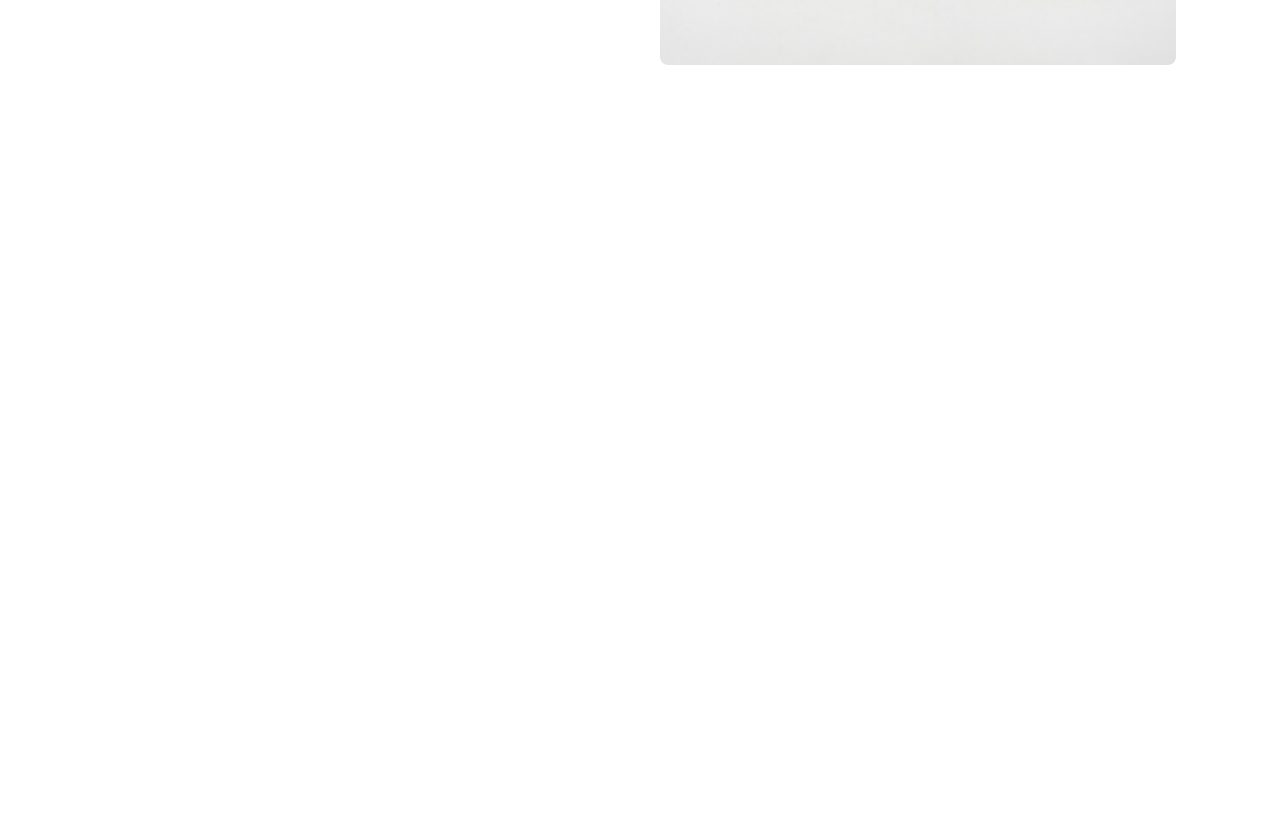
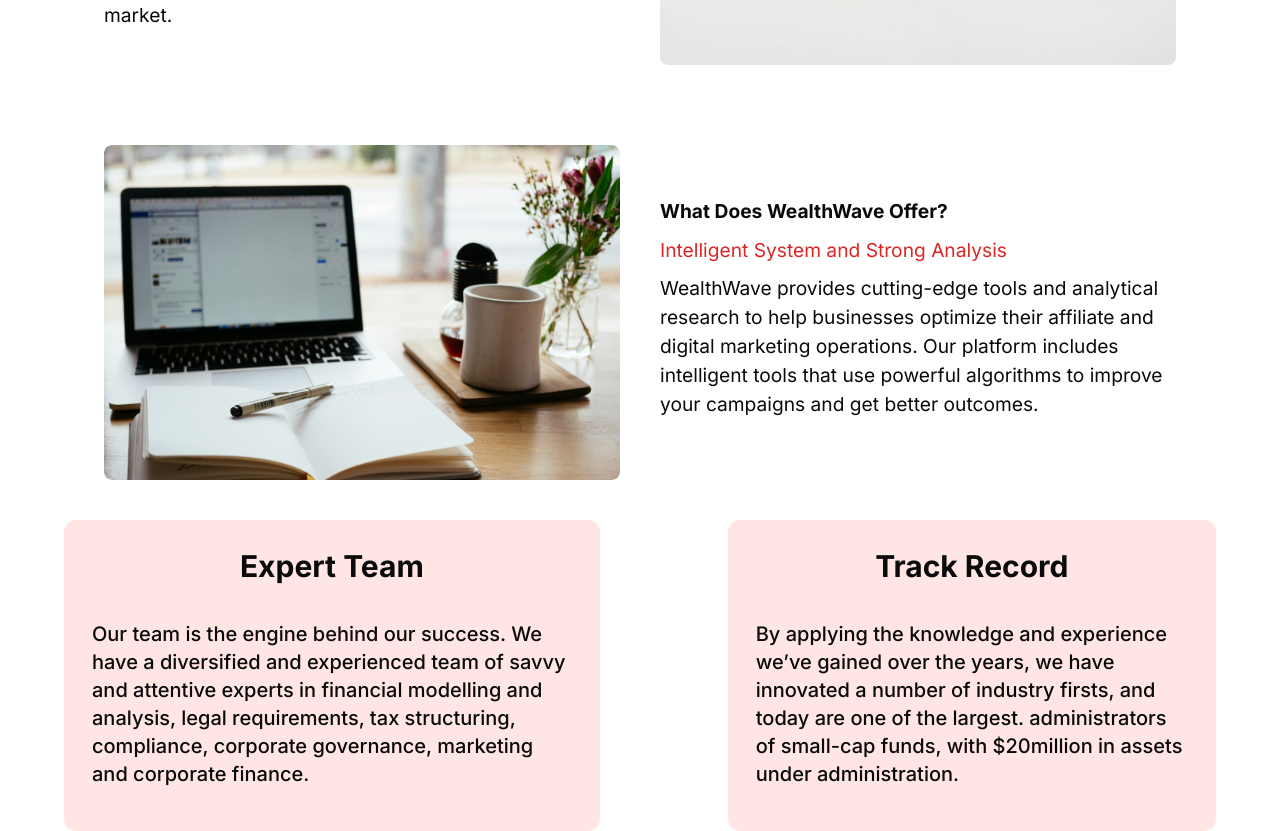
Before and after one commit to Dakjebbin/Wealthwave, a React (Vite) app: page / in a window 1280 px wide. Shown: the part 1658-2489 px from the top of the page. Before the commit the page ends 1763 px from the top, so only its background shows below. Built offline with nearby package versions, Linux system fonts and the light colour scheme; no server answers; a web font is replaced by a local one.

Commit message:
more ui updates

```diff
--- a/src/assets/assest.js
+++ b/src/assets/assest.js
@@ -3,6 +3,7 @@
 import earn from "./Vector.png"
 import time from "./typcn_time.png"
 import about_image from "./Rectangle 32.png"
+import about_image_2 from "./unsplash_FHnnjk1Yj7Y.png"
 
 
 export const assets = {
@@ -10,5 +11,6 @@
     books,
     earn,
     time,
-    about_image
+    about_image,
+    about_image_2
 }
--- a/src/components/AboutUs.jsx
+++ b/src/components/AboutUs.jsx
@@ -4,7 +4,7 @@
 
 const AboutUs = () => {
   return (
-    <section>
+    <section id="about_us">
       <div className="our-courses">
         <hr />
       <span> About Us</span>
@@ -32,6 +32,56 @@
           </div>
         </div>
       </div>
+
+
+      <div className="hero">
+        <div className="hero-container">
+        <div className="image">
+            <img
+              src={assets.about_image_2}
+              alt="Sagar's Photo"
+            />
+          </div>
+          <div className="description-2">
+            <p className="text-left font-bold">
+            What Does WealthWave Offer?
+            </p>
+            <p className="text-red-600">
+           Intelligent System and Strong Analysis
+            </p>
+            <p>
+            WealthWave provides cutting-edge tools and analytical research to help
+            businesses optimize their affiliate and digital marketing operations.
+             Our platform includes intelligent tools that use powerful algorithms to
+              improve your campaigns and get better outcomes.
+            </p>
+          </div>
+
+        </div>
+      </div>
+
+      <div className="flex flex-col justify-between gap-7 sm:flex-row sm:gap-32">
+        <div className="flex flex-col items-center bg-[#FFE6E4] p-7 rounded-xl expert">
+        <p className="font-bold text-3xl mb-9">Expert Team</p>
+      <p className="font-medium text-xl">
+      Our team is the engine behind our success. We have a diversified and experienced
+        team of savvy and attentive experts in financial modelling and analysis, legal requirements,
+        tax structuring, compliance,
+        corporate governance, marketing and corporate finance.
+      </p>
+
+        </div>
+
+        <div className="flex flex-col items-center bg-[#FFE6E4] p-7 rounded-xl expert">
+        <p className="font-bold text-3xl mb-9"> Track Record</p>
+      <p className="font-medium text-xl">
+        By applying the knowledge and experience we’ve gained over the years,
+        we have innovated a number of industry firsts, and today are one of the largest.
+          administrators of small-cap funds,
+        with $20million in assets under administration.
+      </p>
+        </div>
+      </div>
     </section>
   )
 }
--- a/src/components/Courses.jsx
+++ b/src/components/Courses.jsx
@@ -3,7 +3,7 @@
 
 const Courses = () => {
   return (
-    <section>
+    <section id="courses">
 
        <div className="our-courses">
         <hr />
--- a/src/components/Navbar.jsx
+++ b/src/components/Navbar.jsx
@@ -7,7 +7,7 @@
 const Navbar = () => {
 
   return (
-    <div className='app-update'>
+    <header className='app-update'>
     <header className='app'>
       <div className='logo-box'>
     <Link to="/"><img className='logo' src={logo} alt="" /></Link>
@@ -32,7 +32,7 @@
 
 
 
-    </div>
+    </header>
   )
 }
 
--- a/src/components/Wave.jsx
+++ b/src/components/Wave.jsx
@@ -4,16 +4,16 @@
 const Wave = () => {
 
   return (
-    <main id="home">
-      <section className="bg-gradient-to-t bg-cover">
+    <section id="home">
+      <div className="bg-gradient-to-t bg-cover">
         <img
           className="h-[250px] w-full object-cover rounded-xl sm:h-[400px] md:h-[400px]" // Ensures image covers the container without distortion
           src={assets.back}
           alt=""
         />
-      </section>
+      </div>
 
-      <section className="flex items-center m-auto flex-wrap justify-between mt-7">
+      <div className="flex items-center m-auto flex-wrap justify-between mt-7">
 
           <div className="leading-[.5] flex flex-wrap text-center flex-col font-restructure">
           <p>400+</p>
@@ -30,9 +30,9 @@
           <p>Partners</p>
           </div>
 
-      </section>
+      </div>
 
-      <section>
+      <div>
     <p className="text-center font-bold text-3xl mt-10 text-flex text-ali">
     Flexible Digital and Affiliates Marketing Investment Options.
     </p>
@@ -40,8 +40,8 @@
     Platform designed with more than 50 partners across Europe and America to provide high-quality
     affiliate and digital marketing courses specifically for earning.
     </p>
-      </section>
-    </main>
+      </div>
+    </section>
   )
 }
 
--- a/src/styles/about.css
+++ b/src/styles/about.css
@@ -21,6 +21,19 @@
     flex: 1;
     padding: 20px;
     max-width: 600px; /* Limiting the width of the description */
+    justify-content: center;
+    align-items: center;
+    display: flex;
+    flex-direction: column;
+  }
+
+  .description-2{
+    flex: 1;
+    padding: 20px;
+    max-width: 600px; /* Limiting the width of the description */
+    display: flex;
+    flex-direction: column;
+    justify-content: center;
   }
 
 
@@ -28,7 +41,23 @@
     font-size: 1.2rem;
     line-height: 1.5;
     margin-bottom: 10px;
+    text-align: justify;
+    font-family: "Inter";
+    font-weight: 400;
   }
+
+
+  .description-2 p {
+    font-size: 1.2rem;
+    line-height: 1.5;
+    margin-bottom: 10px;
+    text-align: left;
+    font-family: "Inter";
+  }
+
+.expert p{
+  font-family: "Inter";
+}
 
   .image {
     flex: 1;
```
Also changed, not shown: src/assets/unsplash_FHnnjk1Yj7Y.png (added).
